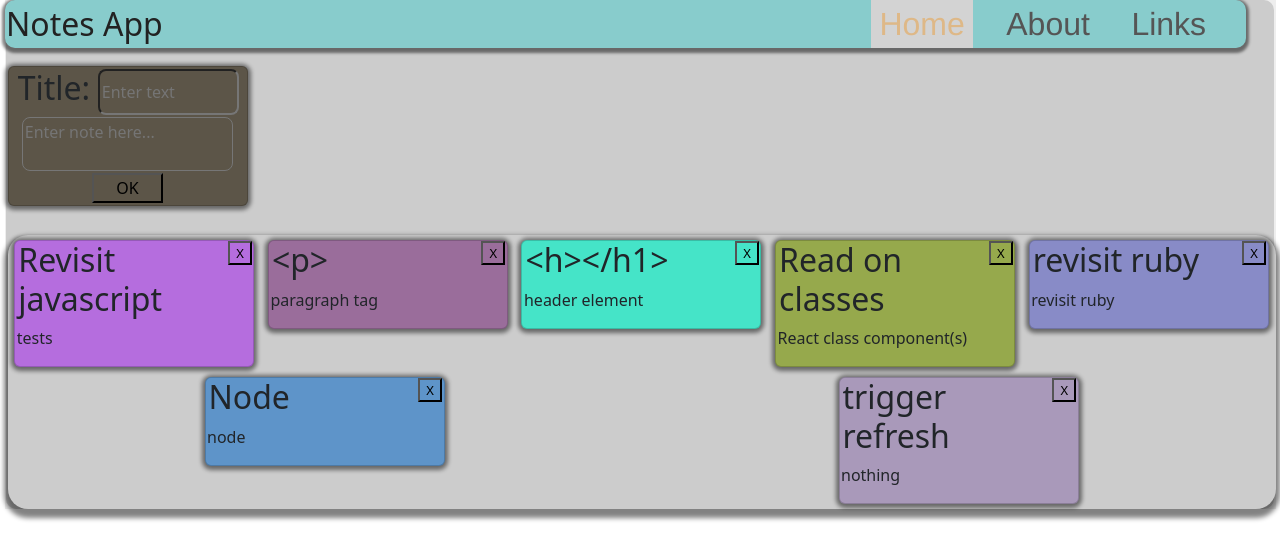
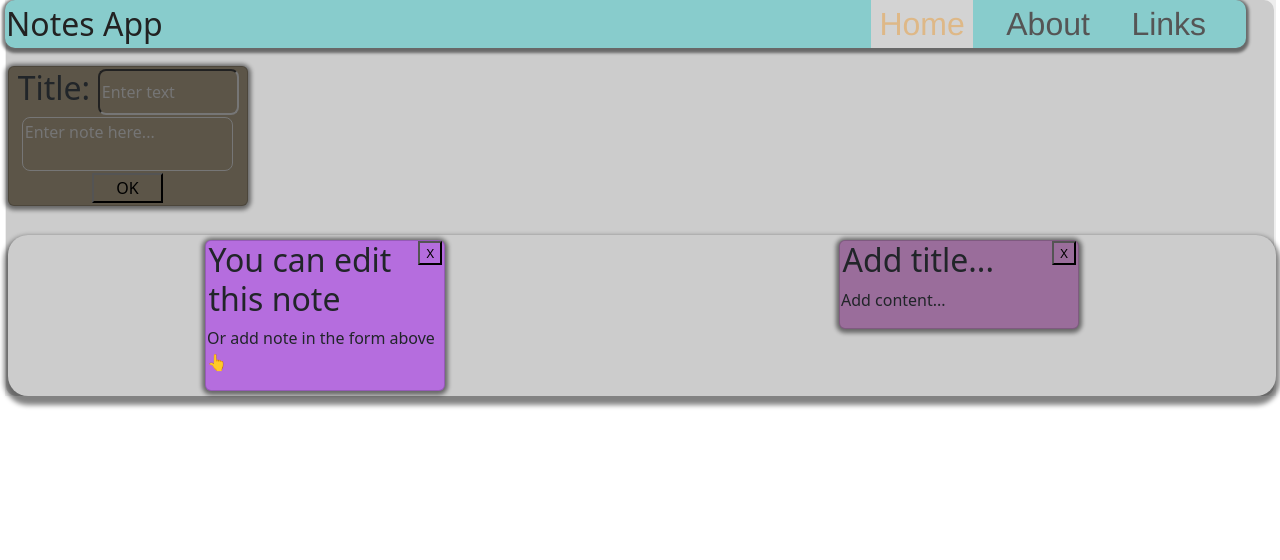
Before and after one commit to Michael-Murage/project-notepad, a React (Create React App) app: page / in a window 1280 px wide. Shown: the top 560 px of the page. Built offline with nearby package versions, Linux system fonts and the light colour scheme; data requests are answered from the project's data file.

Commit message:
Added content on About.js and Links.js

```diff
--- a/db.json
+++ b/db.json
@@ -1,38 +1,13 @@
 {
   "notes": [
     {
-      "title": "trigger refresh ",
-      "content": "nothing",
-      "id": 1
-    },
-    {
-      "title": "Node",
-      "content": "node",
-      "id": 2
-    },
-    {
-      "title": "revisit ruby",
-      "content": "revisit ruby",
-      "id": 3
-    },
-    {
-      "title": "Read on classes",
-      "content": "React class component(s)",
-      "id": 4
-    },
-    {
-      "title": "<h></h1>",
-      "content": "header element",
-      "id": 5
-    },
-    {
-      "title": "<p>",
-      "content": "paragraph tag",
+      "title": "Add title...",
+      "content": "Add content...",
       "id": 6
     },
     {
-      "title": "Revisit javascript",
-      "content": "tests",
+      "title": "You can edit this note",
+      "content": "Or add note in the form above👆\n",
       "id": 7
     }
   ]
--- a/src/App.css
+++ b/src/App.css
@@ -13,7 +13,7 @@
   align-items: center;
   width: 90%;
 }
-#title-form{
+#title-form, .about-form{
   display: flex;
   justify-content: space-evenly;
   margin-top: 2px;
--- a/src/components/About.js
+++ b/src/components/About.js
@@ -3,16 +3,23 @@ import { randomColor } from './utilities/randomColor'
 
 function About() {
   return (
-    <div style={{paddingTop: '4rem'}}>
-        <div id='title-form' className='card-form card' style={{width: '18rem', backgroundColor: randomColor(), marginTop: '2px'}}>
-            <h2>Info about the app:</h2>
+    <div style={{paddingTop: '4rem'}} className='card-container'>
+        <div className='card-form card about-form' style={{width: '18rem', backgroundColor: randomColor(), marginTop: '2px'}}>
+            <h2>General description:</h2>
                 <p> This is my version of a working notepad using our stubborn but beloved JavaScript (along with React.js).</p>
-            </div>
-            {/* <div id='textarea-form'>
-                <textarea placeholder='Enter note here...' id='textarea-input' onChange={handleChange}>
-
-                </textarea>
-            </div> */}
+        </div>
+        <div className='card-form card about-form' style={{width: '18rem', backgroundColor: randomColor(), marginTop: '2px'}}>
+            <h2>React version:</h2>
+                <p>Version 18.</p>
+        </div>
+        <div className='card-form card about-form' style={{width: '18rem', backgroundColor: randomColor(), marginTop: '2px'}}>
+            <h2>React router dom</h2>
+                <p> Version 6.</p>
+        </div>
+        <div className='card-form card about-form' style={{width: '18rem', backgroundColor: randomColor(), marginTop: '2px'}}>
+            <h2>Time of creation:</h2>
+                <p> July 2022.</p>
+        </div>
     </div>
   )
 }
--- a/src/components/Links.js
+++ b/src/components/Links.js
@@ -1,8 +1,20 @@
 import React from 'react'
+import { Link } from 'react-router-dom'
+import { randomColor } from './utilities/randomColor'
 
 function Links() {
   return (
-    <div>Links</div>
+    <div style={{paddingTop: '4rem'}} className='card-container'>
+        <div className='about-form card-form card' style={{width: '18rem', backgroundColor: randomColor(), marginTop: '2px'}}>
+            <h2>Link:</h2>
+                <Link style={{textDecoration: 'none'}} to='https://michael-murage.github.io/Portfolio/'>Portfolio</Link>
+        </div>
+        <div className='about-form card-form card' style={{width: '18rem', backgroundColor: randomColor(), marginTop: '2px'}}>
+            <h2>Other link:</h2>
+                <Link style={{textDecoration: 'none'}} to='https://michael-murage.github.io/phase-1-project-game-library/'>Game library</Link>
+        </div>
+        <p>Above are links to my portfolio and a simple game library project</p>
+    </div>
   )
 }
 
```
